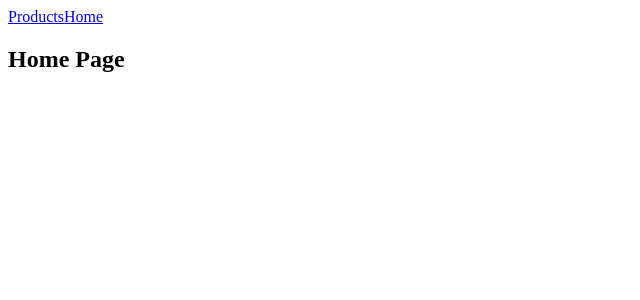
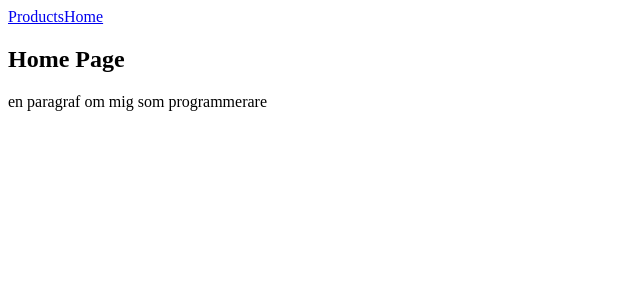
Before and after one commit to Martinlindahltest/react-router-scrimba, a React (Create React App) app: page / in a window 1280 px wide. Shown: the top 300 px of the page, without its empty margins (0-640 px from the left). Built offline with nearby package versions, Linux system fonts and the light colour scheme.

Commit message:
dataLoggas

```diff
--- a/src/App.js
+++ b/src/App.js
@@ -3,7 +3,6 @@ import React from "react"
 import Home from "./Home"
 import Products from "./Products"
 import {
-  BrowserRouter as Router,
   Switch,
   Route,
   Link
--- a/src/Home.js
+++ b/src/Home.js
@@ -1,8 +1,12 @@
 import React from "react"
+
 
 function Home() {
     return (
-        <h1>Home Page</h1>
+        <div>
+            <h1>Home Page</h1>
+            <p>en paragraf om mig som programmerare</p>
+        </div>
     )
 }
 
--- a/src/Products.js
+++ b/src/Products.js
@@ -1,6 +1,8 @@
 import React from "react"
+import ProductsData from './ProductsData'
 
 function Products() {
+    console.log(ProductsData)
     return (
         <h1>Products Page</h1>
     )
--- a/src/ProductsData.js
+++ b/src/ProductsData.js
@@ -1,4 +1,4 @@
-sexport default [
+export default [
     {
         id: 1,
         name: "Grumpy Cat Poster",
--- a/src/index.js
+++ b/src/index.js
@@ -3,9 +3,6 @@ import ReactDOM from 'react-dom';
 import App from './App';
 import {
     BrowserRouter as Router,
-    // Switch,
-    // Route,
-    Link
 } from "react-router-dom";
 
 ReactDOM.render(
```
